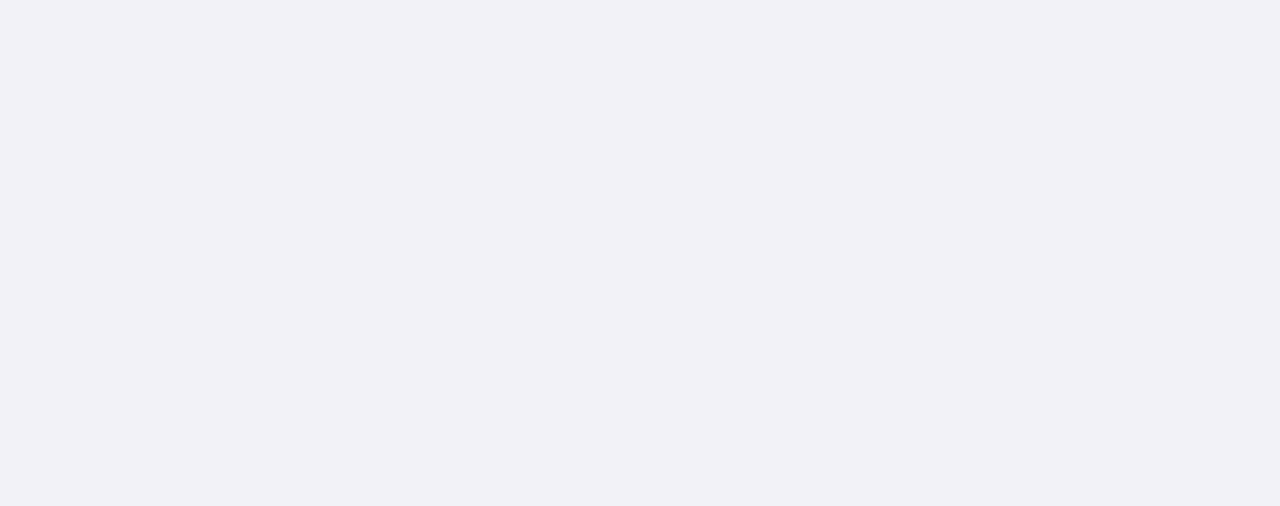
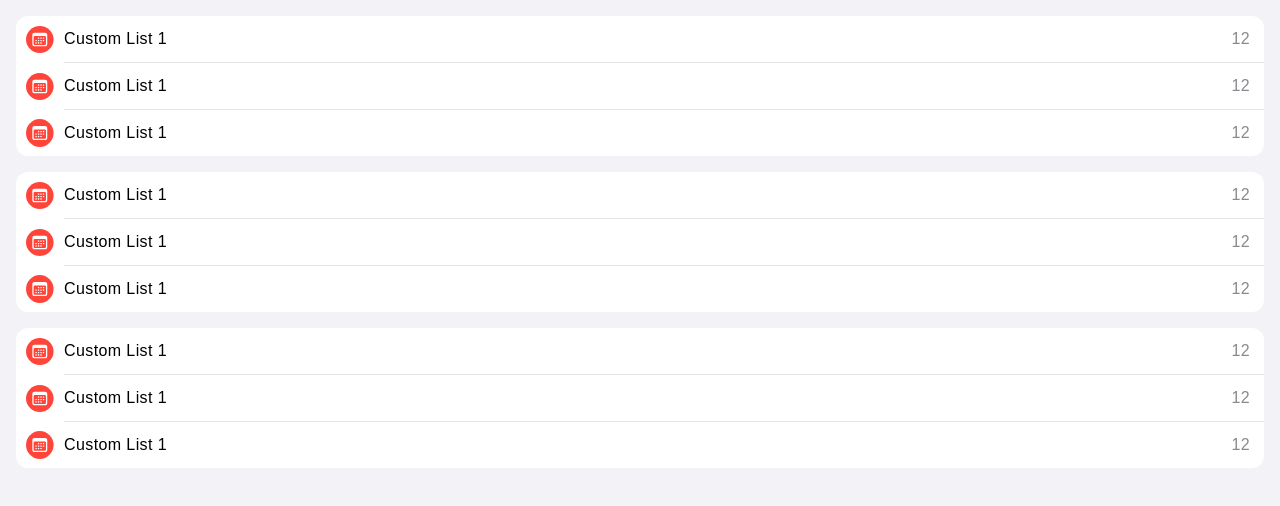
Before and after one commit to max-beckmann/progressive-reminders, an Angular app: page /new-reminder in a window 1280 px wide. Before the commit this address led to /. Shown: the top 506 px of the page. Built offline with nearby package versions, Linux system fonts and the light colour scheme; a web font is replaced by a local one.

Commit message:
start new-reminder-page component

```diff
--- a/src/app/app.routes.ts
+++ b/src/app/app.routes.ts
@@ -1,12 +1,12 @@
 import { Routes } from '@angular/router';
 import {
-  NewPageComponent
-} from './components/pages/new-page/new-page.component';
+  NewReminderPageComponent
+} from './components/pages/new-reminder-page/new-reminder-page.component';
 import {
   MainOverviewPageComponent
 } from './components/pages/main-overview-page/main-overview-page.component';
 
 export const routes: Routes = [
   { path: '', component: MainOverviewPageComponent },
-  { path: 'new', component: NewPageComponent }
+  { path: 'new-reminder', component: NewReminderPageComponent }
 ];
--- a/src/app/components/bottom-navigation/bottom-navigation.component.html
+++ b/src/app/components/bottom-navigation/bottom-navigation.component.html
@@ -1,4 +1,4 @@
-<a routerLink="/new" class="new-reminder">
+<a routerLink="/new-reminder" class="new-reminder">
   <app-icon [type]="IconType.PLUS"></app-icon>
   Neue Erinnerung
 </a>
--- a/src/app/components/bottom-navigation/bottom-navigation.component.scss
+++ b/src/app/components/bottom-navigation/bottom-navigation.component.scss
@@ -1,8 +1,7 @@
 :host {
-  width: 100%;
-  padding: 16px;
+  width: calc(100% - 32px);
   position: absolute;
-  bottom: 0;
+  bottom: 16px;
   display: flex;
   justify-content: space-between;
   align-items: center;
--- a/src/app/components/pages/main-overview-page/main-overview-page.component.scss
+++ b/src/app/components/pages/main-overview-page/main-overview-page.component.scss
@@ -1,14 +1,9 @@
 :host {
-  width: 100%;
-
-  app-search-bar {
-    width: calc(100% - 16px * 2);
-    margin: 16px;
-  }
+  display: flex;
+  flex-direction: column;
+  gap: 16px;
 
   div {
-    margin: 16px;
-
     display: grid;
     grid-template-columns: 1fr 1fr;
     gap: 16px;
@@ -18,9 +13,4 @@
       font-weight: bold;
     }
   }
-
-  .custom-lists {
-    width: calc(100% - 16px * 2);
-    margin: 16px;
-  }
 }
--- a/src/app/components/pages/new-page/new-page.component.html
+++ /dev/null
@@ -1 +0,0 @@
-<p>new works!</p>
--- /dev/null
+++ b/src/app/components/pages/new-reminder-page/new-reminder-page.component.html
@@ -0,0 +1,9 @@
+<app-container>
+  <app-list></app-list>
+</app-container>
+<app-container>
+  <app-list></app-list>
+</app-container>
+<app-container>
+  <app-list></app-list>
+</app-container>
--- /dev/null
+++ b/src/app/components/pages/new-reminder-page/new-reminder-page.component.scss
@@ -0,0 +1,5 @@
+:host {
+  display: flex;
+  flex-direction: column;
+  gap: 16px;
+}
--- a/src/styles.scss
+++ b/src/styles.scss
@@ -62,6 +62,7 @@
 }
 
 body {
+  padding: 16px;
   background-color: var(--color-background);
   color: var(--color-black);
   font-family: 'SF Pro Rounded', sans-serif;
```
Also changed, not shown: src/app/components/pages/new-page/new-page.component.ts (deleted, +0 -11 lines), src/app/components/pages/new-reminder-page/new-reminder-page.component.ts (added, +20 -0 lines), src/app/components/pages/new-page/new-page.component.scss (deleted).
